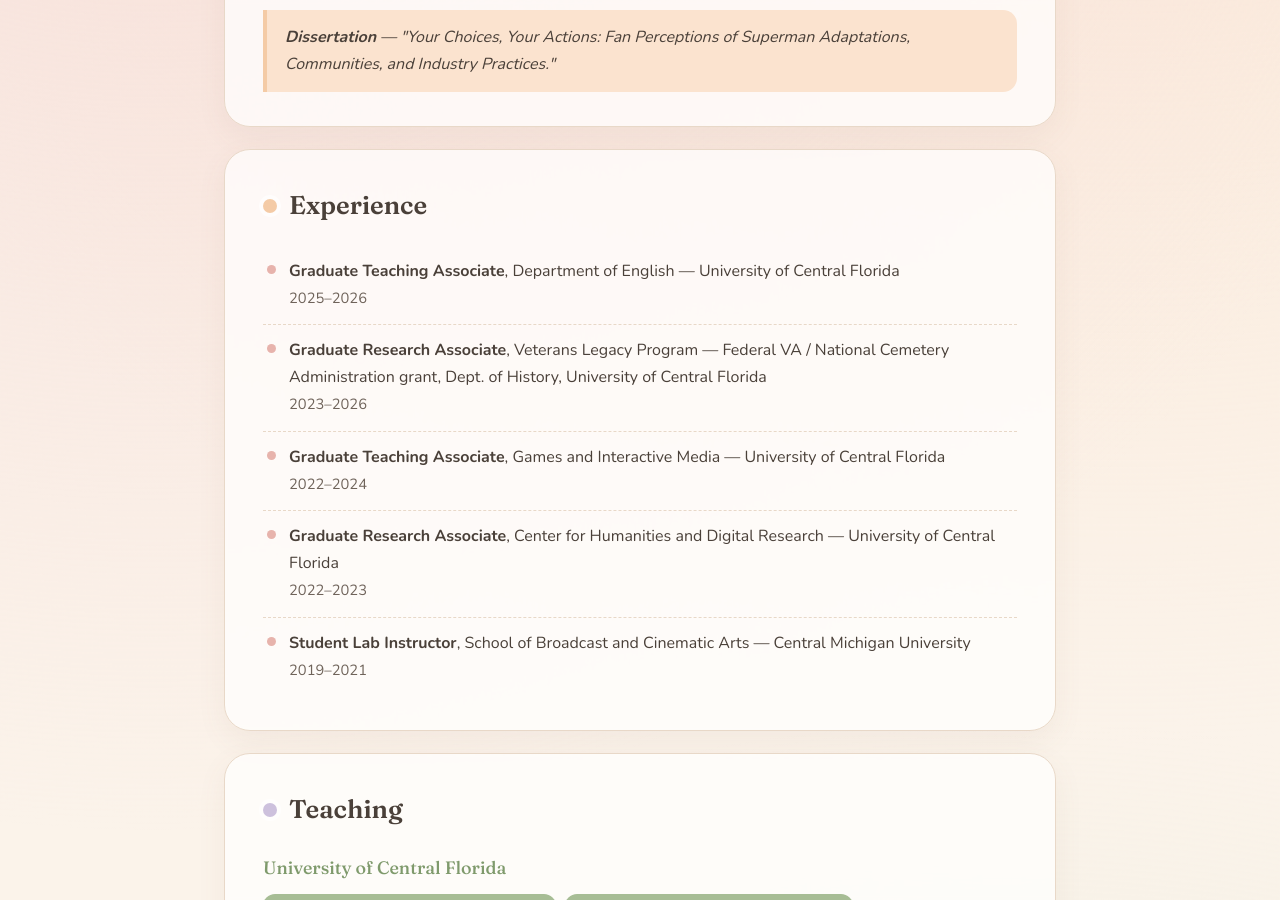
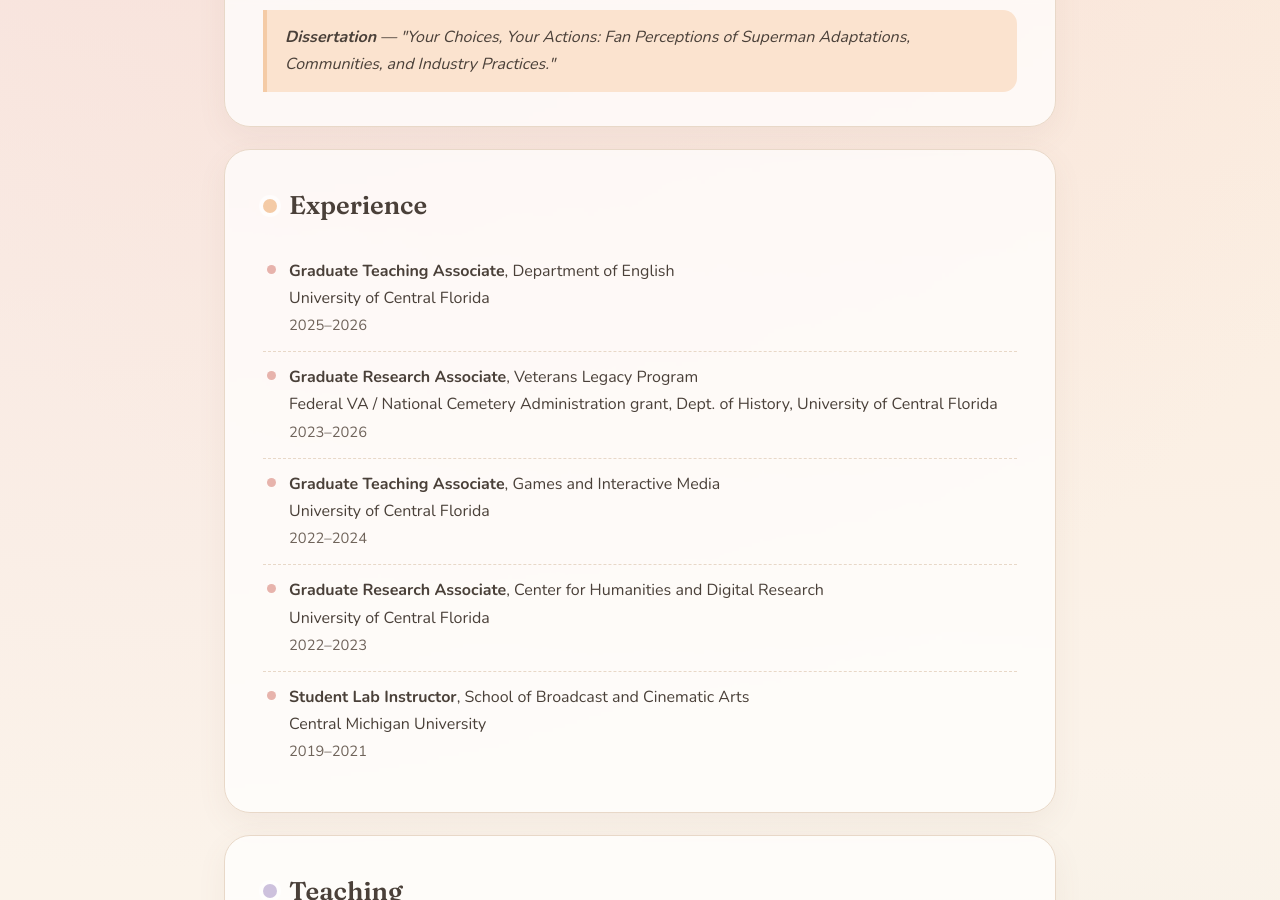
Before and after one commit to thekateprior/thekateprior.github.io, a Jekyll site: the page built from index.html, in a window 1280 px wide and 900 px high, scrolled down 1415 px. Built offline with Jekyll 4.4.1, drawn with Linux system fonts in a browser that asks for light colours.

Commit message:
Break institution onto its own line in Experience entries
Co-Authored-By: Claude Opus 4.8 <noreply@anthropic.com>
Claude-Session: https://claude.ai/code/session_01W4sxfrwTBe4NAeUgzJaidp

```diff
--- a/index.html
+++ b/index.html
@@ -57,11 +57,11 @@ description: Portfolio of Kate Prior — Digital Humanities scholar, educator, a
     <section class="card c-peach">
       <h2><span class="dot"></span>Experience</h2>
       <ul class="clean">
-        <li><span class="role">Graduate Teaching Associate</span>, Department of English — University of Central Florida<br><span class="meta">2025–2026</span></li>
-        <li><span class="role">Graduate Research Associate</span>, Veterans Legacy Program — Federal VA / National Cemetery Administration grant, Dept. of History, University of Central Florida<br><span class="meta">2023–2026</span></li>
-        <li><span class="role">Graduate Teaching Associate</span>, Games and Interactive Media — University of Central Florida<br><span class="meta">2022–2024</span></li>
-        <li><span class="role">Graduate Research Associate</span>, Center for Humanities and Digital Research — University of Central Florida<br><span class="meta">2022–2023</span></li>
-        <li><span class="role">Student Lab Instructor</span>, School of Broadcast and Cinematic Arts — Central Michigan University<br><span class="meta">2019–2021</span></li>
+        <li><span class="role">Graduate Teaching Associate</span>, Department of English<br>University of Central Florida<br><span class="meta">2025–2026</span></li>
+        <li><span class="role">Graduate Research Associate</span>, Veterans Legacy Program<br>Federal VA / National Cemetery Administration grant, Dept. of History, University of Central Florida<br><span class="meta">2023–2026</span></li>
+        <li><span class="role">Graduate Teaching Associate</span>, Games and Interactive Media<br>University of Central Florida<br><span class="meta">2022–2024</span></li>
+        <li><span class="role">Graduate Research Associate</span>, Center for Humanities and Digital Research<br>University of Central Florida<br><span class="meta">2022–2023</span></li>
+        <li><span class="role">Student Lab Instructor</span>, School of Broadcast and Cinematic Arts<br>Central Michigan University<br><span class="meta">2019–2021</span></li>
       </ul>
     </section>
 
```
